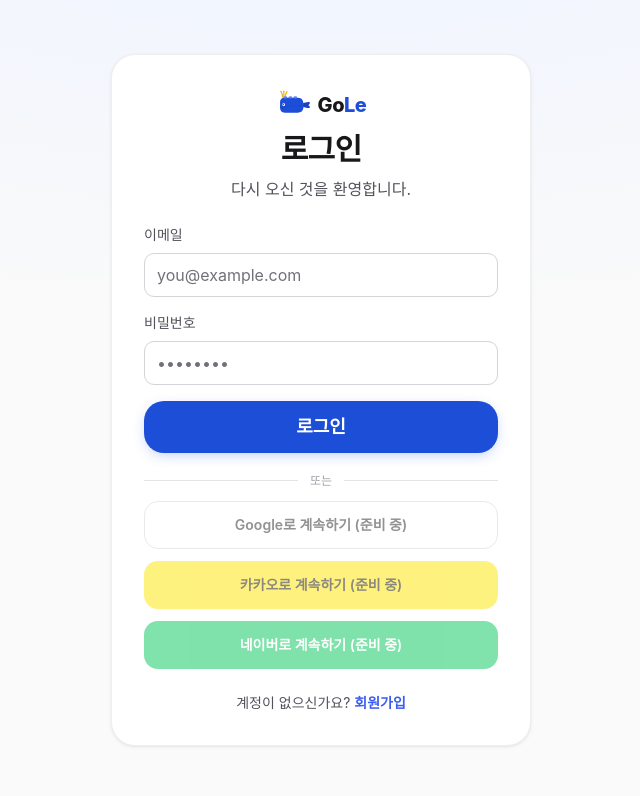
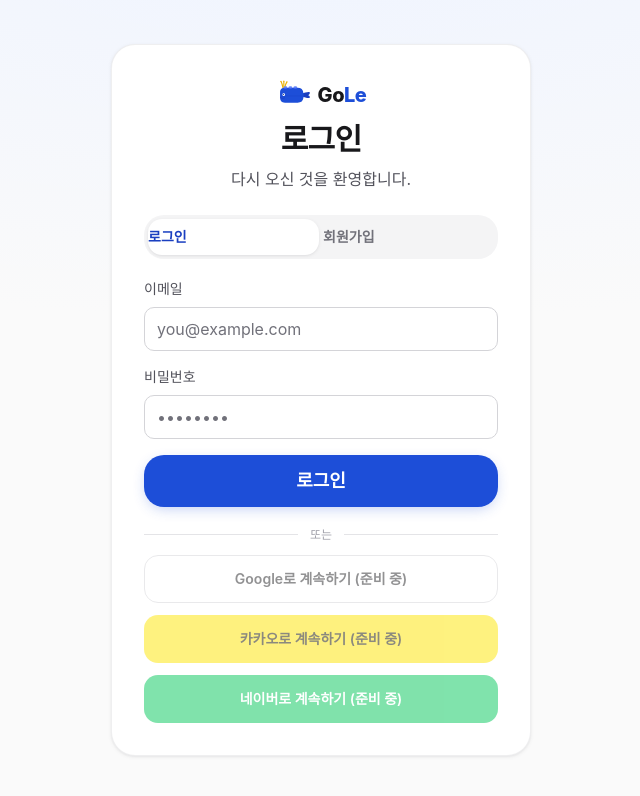
Before and after one commit to GoLe-by-Colding/GoLe, a Next.js app in the folder apps/web/: page /login in a window 1280 px wide. Shown: the top 796 px of the page, without its empty margins (319-959 px from the left). Built offline with nearby package versions, Linux system fonts and the light colour scheme; no server answers.

Commit message:
feat(frontend): 로그인·회원가입 통합 인증 화면(탭 전환 + 로컬·소셜 4개 진입)

```diff
--- a/apps/web/src/app/(auth)/login/page.tsx
+++ b/apps/web/src/app/(auth)/login/page.tsx
@@ -1,5 +1,5 @@
 import type { Metadata } from "next";
-import { SignInPage } from "@views/sign-in";
+import { AuthPage } from "@views/auth";
 
 export const metadata: Metadata = {
   title: "로그인",
@@ -7,5 +7,5 @@
 };
 
 export default function Page() {
-  return <SignInPage />;
+  return <AuthPage />;
 }
--- a/apps/web/src/app/(auth)/signup/page.tsx
+++ b/apps/web/src/app/(auth)/signup/page.tsx
@@ -1,5 +1,5 @@
 import type { Metadata } from "next";
-import { SignUpPage } from "@views/sign-up";
+import { AuthPage } from "@views/auth";
 
 export const metadata: Metadata = {
   title: "회원가입",
@@ -7,5 +7,5 @@
 };
 
 export default function Page() {
-  return <SignUpPage />;
+  return <AuthPage />;
 }
--- /dev/null
+++ b/apps/web/src/views/auth/index.ts
@@ -0,0 +1 @@
+export { AuthPage } from "./ui/auth-page";
--- /dev/null
+++ b/apps/web/src/views/auth/ui/auth-page.tsx
@@ -0,0 +1,66 @@
+"use client";
+
+import Link from "next/link";
+import { usePathname, useRouter } from "next/navigation";
+import { SignInForm } from "@features/sign-in";
+import { SignUpForm } from "@features/sign-up";
+import { SocialLoginButtons } from "@features/social-login";
+import { AuthCard } from "@widgets/auth-layout";
+
+/**
+ * 통합 인증 화면. 로그인/회원가입을 탭으로 전환하며(URL `/login`·`/signup` 구동),
+ * 로컬(이메일) + 소셜(Google/Kakao/Naver) 4가지 진입을 한 화면에서 제공한다.
+ */
+export function AuthPage() {
+  const router = useRouter();
+  const pathname = usePathname();
+  const mode = pathname === "/signup" ? "signup" : "signin";
+
+  function tabClass(active: boolean): string {
+    return `rounded-lg py-2 text-sm font-semibold transition-colors ${
+      active ? "bg-white text-brand-700 shadow-soft" : "text-neutral-500 hover:text-neutral-800"
+    }`;
+  }
+
+  return (
+    <AuthCard
+      title={mode === "signup" ? "회원가입" : "로그인"}
+      subtitle={
+        mode === "signup"
+          ? "레고를 사고팔고 컬렉션을 자랑해보세요."
+          : "다시 오신 것을 환영합니다."
+      }
+    >
+      <div className="flex flex-col gap-5">
+        <div role="tablist" aria-label="인증 방식" className="grid grid-cols-2 gap-1 rounded-xl bg-neutral-100 p-1">
+          <Link
+            href="/login"
+            role="tab"
+            aria-selected={mode === "signin"}
+            className={tabClass(mode === "signin")}
+          >
+            로그인
+          </Link>
+          <Link
+            href="/signup"
+            role="tab"
+            aria-selected={mode === "signup"}
+            className={tabClass(mode === "signup")}
+          >
+            회원가입
+          </Link>
+        </div>
+
+        {mode === "signin" ? (
+          <SignInForm onSignedIn={() => router.push("/")} />
+        ) : (
+          <SignUpForm
+            onRegistered={(email) => router.push(`/verify?email=${encodeURIComponent(email)}`)}
+          />
+        )}
+
+        <SocialLoginButtons />
+      </div>
+    </AuthCard>
+  );
+}
--- a/apps/web/src/views/sign-in/index.ts
+++ /dev/null
@@ -1 +0,0 @@
-export { SignInPage } from "./ui/sign-in-page";
--- a/apps/web/src/views/sign-in/ui/sign-in-page.tsx
+++ /dev/null
@@ -1,28 +0,0 @@
-"use client";
-
-import Link from "next/link";
-import { useRouter } from "next/navigation";
-import { SignInForm } from "@features/sign-in";
-import { SocialLoginButtons } from "@features/social-login";
-import { AuthCard } from "@widgets/auth-layout";
-
-export function SignInPage() {
-  const router = useRouter();
-
-  return (
-    <AuthCard
-      title="로그인"
-      subtitle="다시 오신 것을 환영합니다."
-      footer={
-        <>
-          계정이 없으신가요? <Link href="/signup">회원가입</Link>
-        </>
-      }
-    >
-      <div className="flex flex-col gap-5">
-        <SignInForm onSignedIn={() => router.push("/")} />
-        <SocialLoginButtons />
-      </div>
-    </AuthCard>
-  );
-}
--- a/apps/web/src/views/sign-up/index.ts
+++ /dev/null
@@ -1 +0,0 @@
-export { SignUpPage } from "./ui/sign-up-page";
--- a/apps/web/src/views/sign-up/ui/sign-up-page.tsx
+++ /dev/null
@@ -1,28 +0,0 @@
-"use client";
-
-import Link from "next/link";
-import { useRouter } from "next/navigation";
-import { SignUpForm } from "@features/sign-up";
-import { AuthCard } from "@widgets/auth-layout";
-
-export function SignUpPage() {
-  const router = useRouter();
-
-  return (
-    <AuthCard
-      title="회원가입"
-      subtitle="레고를 사고팔고 컬렉션을 자랑해보세요."
-      footer={
-        <>
-          이미 계정이 있으신가요? <Link href="/login">로그인</Link>
-        </>
-      }
-    >
-      <SignUpForm
-        onRegistered={(email) =>
-          router.push(`/verify?email=${encodeURIComponent(email)}`)
-        }
-      />
-    </AuthCard>
-  );
-}
```
